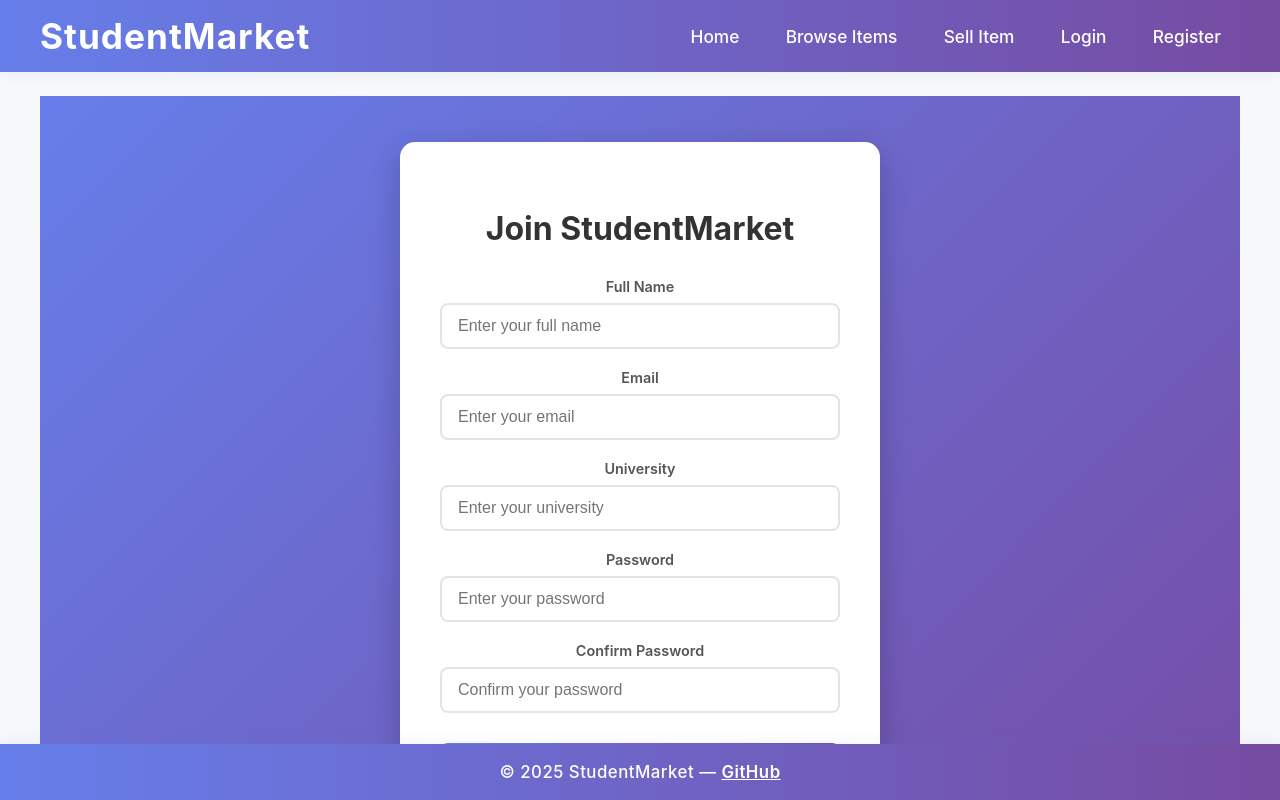
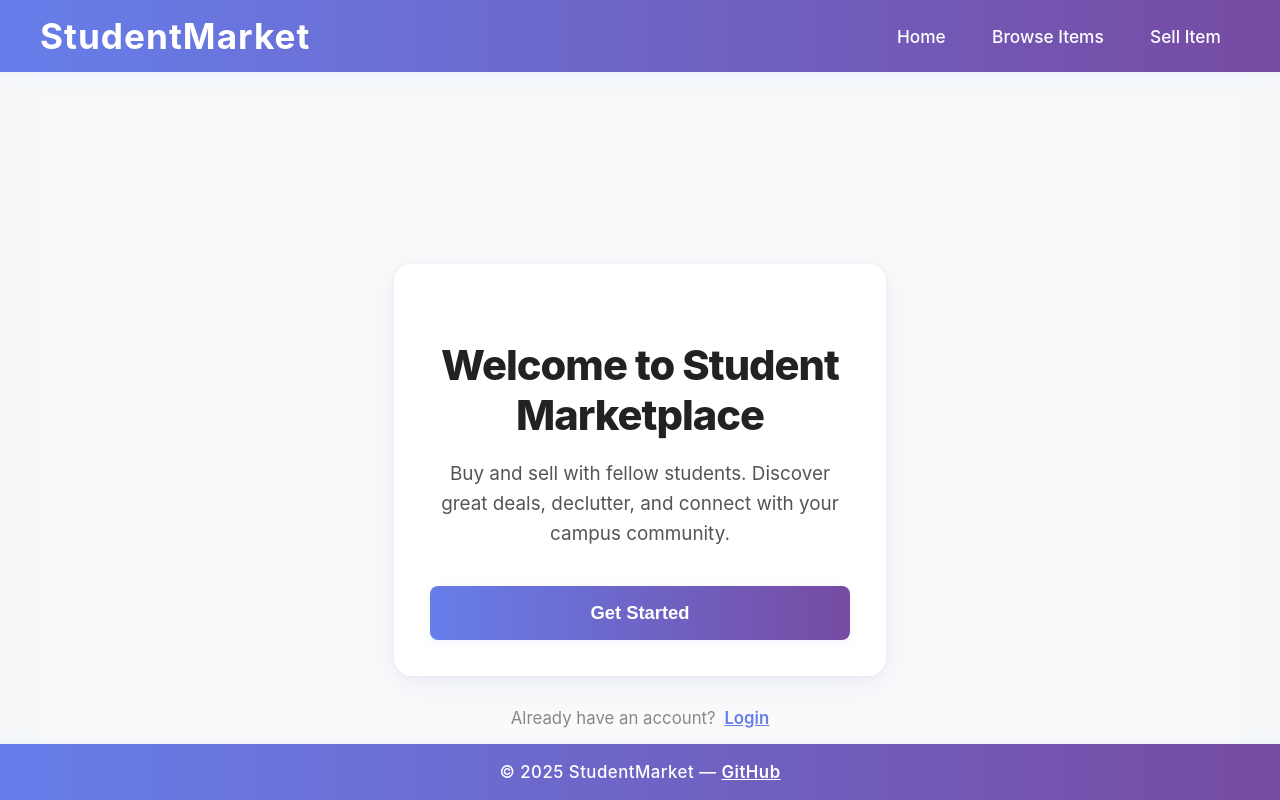
Before and after one commit to rishabhsawjann/UniTrade, a React (Create React App) app in the folder frontend/: page / in a window 1280 px wide. Before the commit this address led to /register. Shown: the top 800 px of the page. Built offline with nearby package versions, Linux system fonts and the light colour scheme; the HTML template or start-up script is replaced by a standard one.

Commit message:
Integrate Cloudinary for image uploads and add modern Medium-inspired Welcome page and onboarding flow

```diff
--- a/frontend/src/App.js
+++ b/frontend/src/App.js
@@ -10,6 +10,7 @@ import ItemDetail from './components/ItemDetail';
 import CreateItem from './components/CreateItem';
 import Footer from './components/Footer';
 import MyListings from './components/MyListings';
+import Welcome from './components/Welcome';
 
 function PrivateRoute({ children }) {
   const token = localStorage.getItem('token');
@@ -24,7 +25,7 @@ function App() {
         <Navbar />
         <main className="container">
           <Routes>
-            <Route path="/" element={token ? <Home /> : <Navigate to="/register" />} />
+            <Route path="/" element={token ? <Home /> : <Welcome />} />
             <Route path="/login" element={<Login />} />
             <Route path="/register" element={<Register />} />
             <Route path="/items" element={<ItemList />} />
--- a/frontend/src/components/Navbar.js
+++ b/frontend/src/components/Navbar.js
@@ -26,12 +26,6 @@ function Navbar() {
           <li className="nav-item">
             <Link to="/create-item" className="nav-link">Sell Item</Link>
           </li>
-          <li className="nav-item">
-            <Link to="/login" className="nav-link">Login</Link>
-          </li>
-          <li className="nav-item">
-            <Link to="/register" className="nav-link">Register</Link>
-          </li>
         </ul>
       </div>
     </nav>
--- /dev/null
+++ b/frontend/src/components/Welcome.css
@@ -0,0 +1,70 @@
+.welcome-container {
+  min-height: 100vh;
+  display: flex;
+  flex-direction: column;
+  justify-content: center;
+  align-items: center;
+  background: #fafafa;
+  padding: 0 16px;
+}
+
+.welcome-content {
+  background: white;
+  border-radius: 18px;
+  box-shadow: 0 8px 32px rgba(102, 126, 234, 0.10), 0 1.5px 6px rgba(0,0,0,0.04);
+  padding: 48px 36px 36px 36px;
+  max-width: 420px;
+  width: 100%;
+  text-align: center;
+}
+
+.welcome-title {
+  font-size: 2.6rem;
+  font-weight: 800;
+  color: #222;
+  margin-bottom: 18px;
+  letter-spacing: -1px;
+}
+
+.welcome-subtitle {
+  font-size: 1.18rem;
+  color: #555;
+  margin-bottom: 36px;
+  line-height: 1.6;
+}
+
+.welcome-register-btn {
+  background: linear-gradient(90deg, #667eea 0%, #764ba2 100%);
+  color: white;
+  font-size: 1.15rem;
+  font-weight: 700;
+  padding: 16px 0;
+  border: none;
+  border-radius: 8px;
+  width: 100%;
+  cursor: pointer;
+  box-shadow: 0 2px 8px rgba(102, 126, 234, 0.10);
+  transition: background 0.2s, transform 0.2s;
+}
+.welcome-register-btn:hover {
+  background: linear-gradient(90deg, #5a6fd8 0%, #764ba2 100%);
+  transform: translateY(-2px) scale(1.03);
+}
+
+.welcome-login-link {
+  margin-top: 32px;
+  color: #888;
+  font-size: 1.05rem;
+  text-align: center;
+}
+
+.welcome-login-btn {
+  color: #667eea;
+  font-weight: 600;
+  cursor: pointer;
+  text-decoration: underline;
+  margin-left: 4px;
+}
+.welcome-login-btn:hover {
+  color: #764ba2;
+}
--- /dev/null
+++ b/frontend/src/components/Welcome.js
@@ -0,0 +1,22 @@
+import React from 'react';
+import { useNavigate } from 'react-router-dom';
+import './Welcome.css';
+
+function Welcome() {
+  const navigate = useNavigate();
+  return (
+    <div className="welcome-container">
+      <div className="welcome-content">
+        <h1 className="welcome-title">Welcome to Student Marketplace</h1>
+        <p className="welcome-subtitle">Buy and sell with fellow students. Discover great deals, declutter, and connect with your campus community.</p>
+        <button className="welcome-register-btn" onClick={() => navigate('/register')}>Get Started</button>
+      </div>
+      <div className="welcome-login-link">
+        Already have an account?{' '}
+        <span className="welcome-login-btn" onClick={() => navigate('/login')}>Login</span>
+      </div>
+    </div>
+  );
+}
+
+export default Welcome;
```
Also changed, not shown: 2 other files (tests, documents, lock files or other folders).
